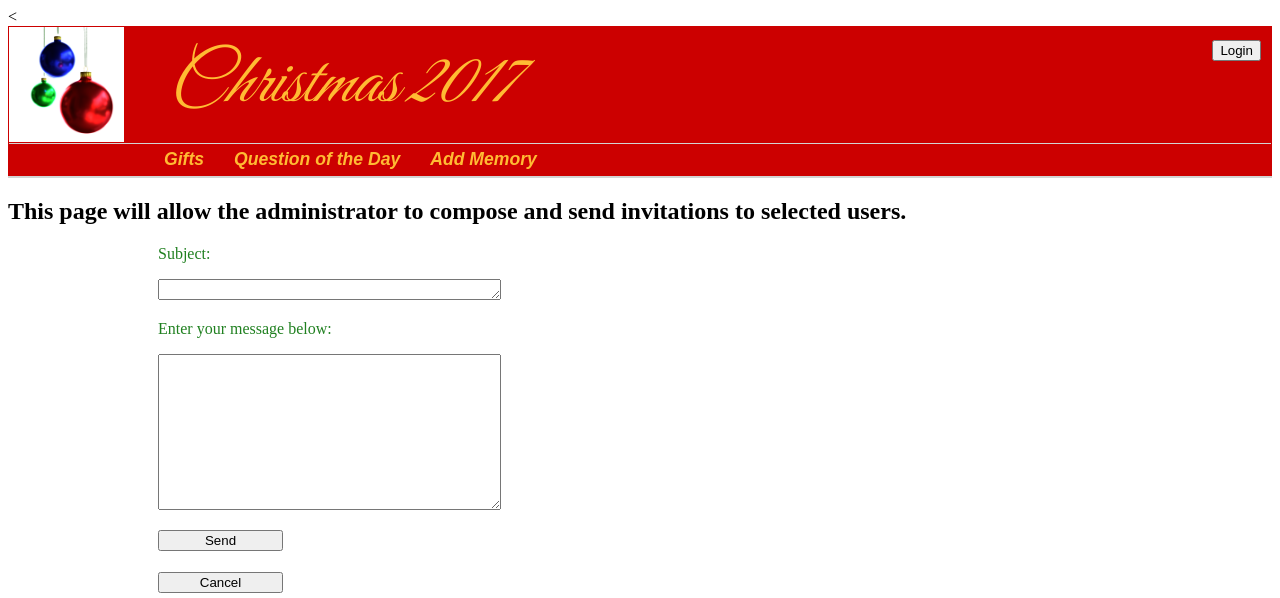
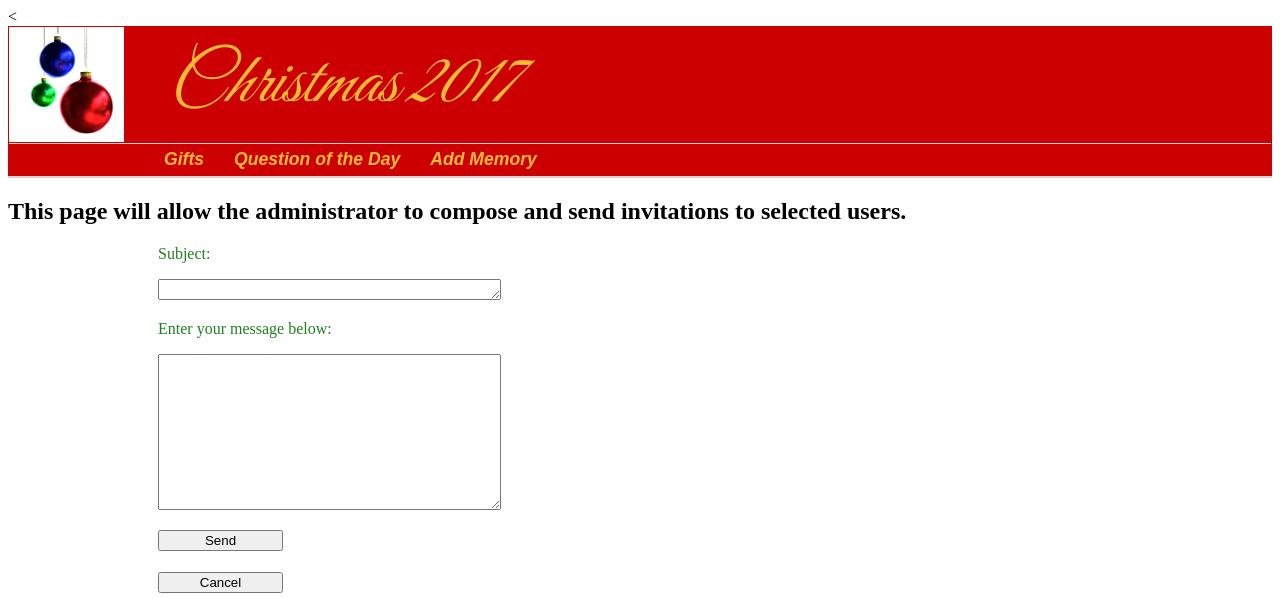
Before and after one commit to JMorris1575/christmas17, a Django app: template Christmas2017/mail/templates/mail/compose.html in a window 1280 px wide. Shown: the top 598 px of the page. Run offline with Django 3.2, Linux system fonts and the light colour scheme; the template is opened without the code that fills it, so the values that code supplies are empty; parts of the project's set-up code (start-up, migrations or seed data) failed here and were passed over.

Commit message:
Changed Logout button to link, appearance bad, need login error handling

```diff
--- a/Christmas2017/static/site/css/christmas17.css
+++ b/Christmas2017/static/site/css/christmas17.css
@@ -278,6 +278,10 @@ p.no-p-height {
     border: 2px solid red;
     }
 
+.serif {
+    font-family: "Times New Roman", serif;
+    }
+
 .small {
     font-family: "Open Sans", arial, sans-serif;
     font-weight: bold;
--- a/Christmas2017/templates/header.html
+++ b/Christmas2017/templates/header.html
@@ -20,17 +20,9 @@
                         <!-- Login and Welcome Area -->
                         {% if user.is_authenticated %}
                             <span class="right">
-                                <a href="{% url 'dj-auth:logout' %}">
-                                    <button type="button" name="logout-btn">Logout</button>
-                                </a>
+                                <a class="serif" href="{% url 'dj-auth:logout' %}">Logout</a>
                             </span>
-                            <span class="right small">Merry Christmas {{ user.first_name }}!</span>
-                        {% else %}
-                            <span class="right">
-                                <a href="{% url 'dj-auth:login' %}">
-                                    <button type="button" name="login-btn">Login</button>
-                                </a>
-                            </span>
+                            <span class="right">Merry Christmas {{ user.first_name }}!</span>
                         {% endif %}
                     </div>
                 </div>
```
